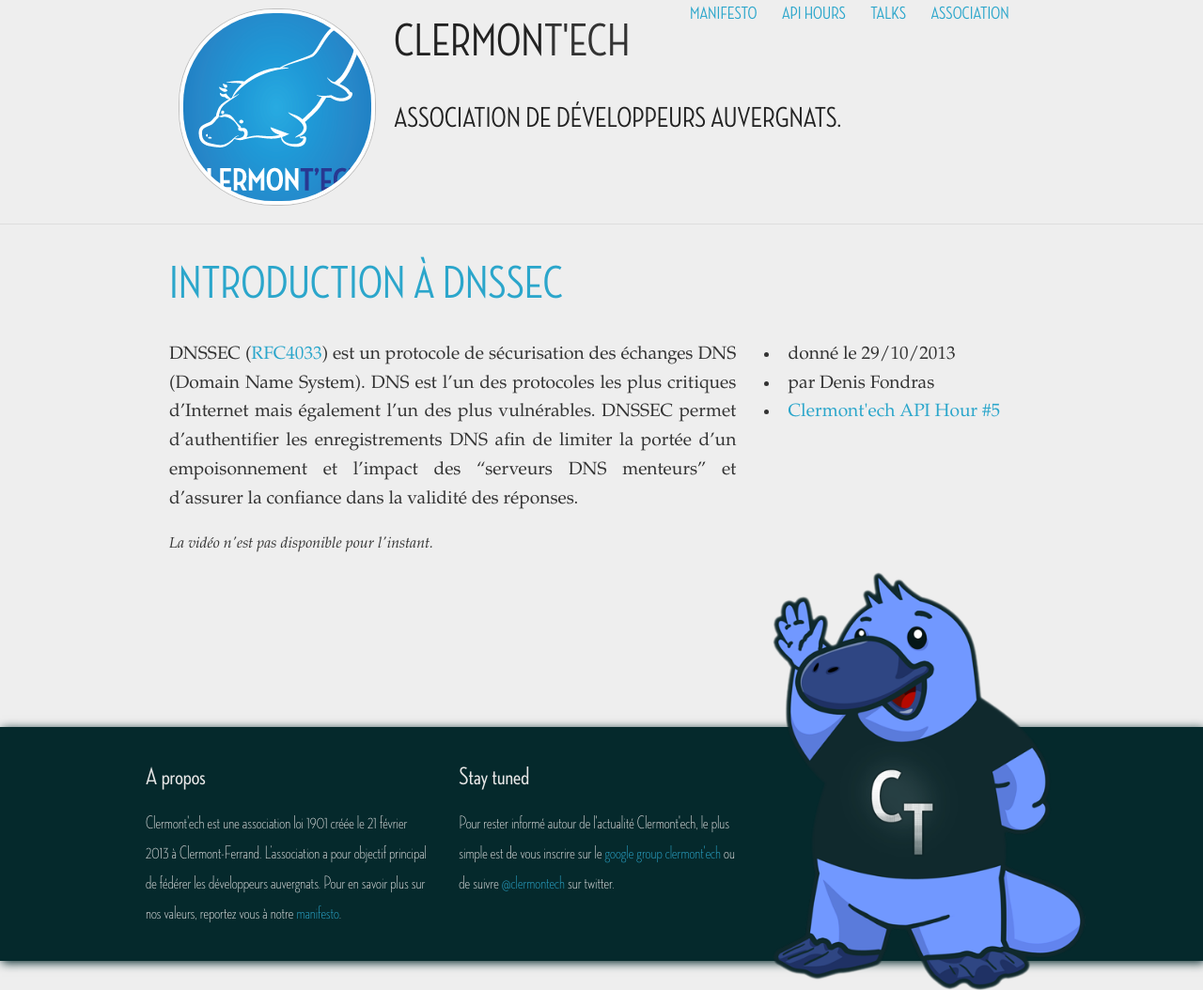
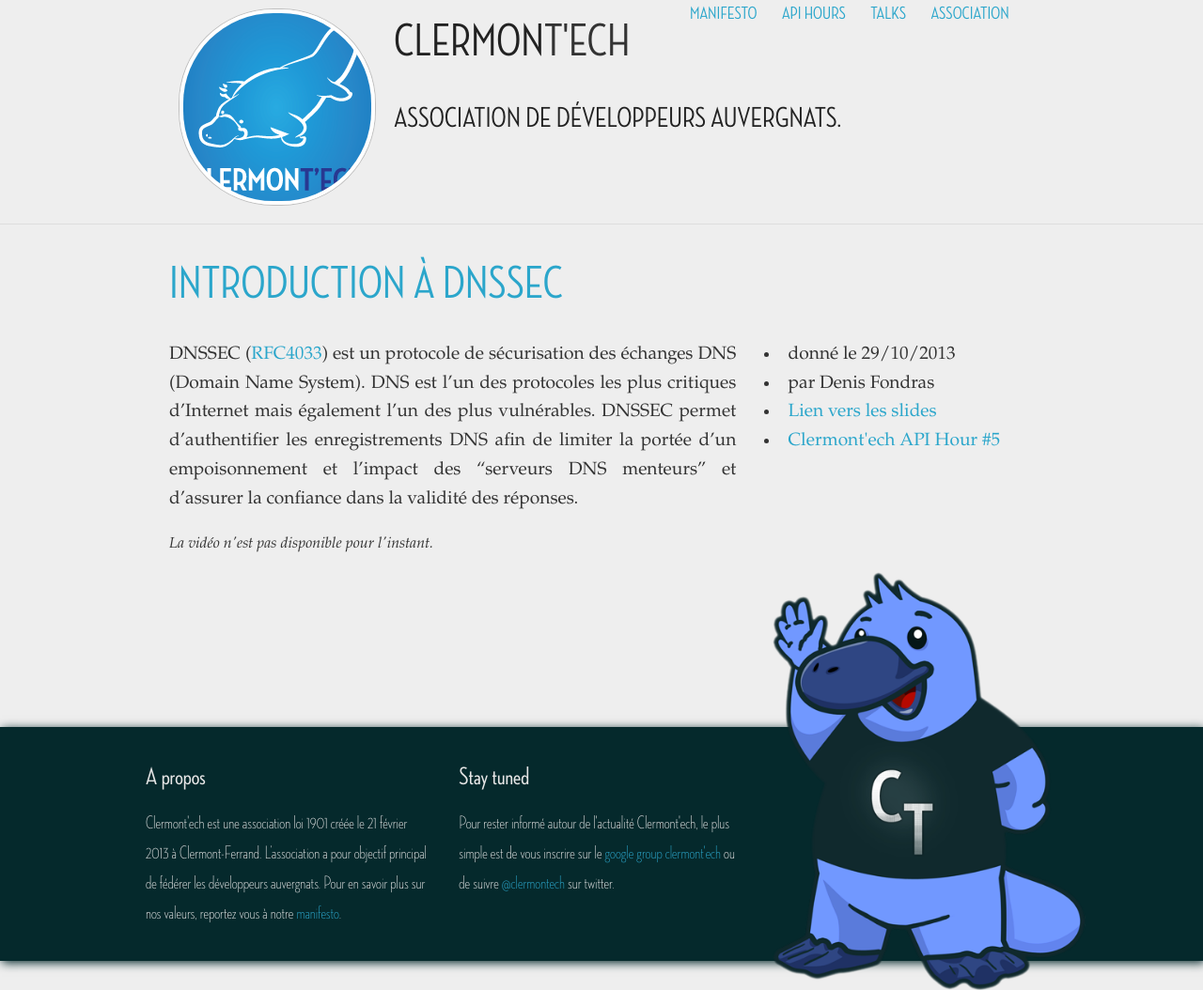
Before and after one commit to clermontech/clermontech.github.com, a Jekyll site: the page built from _posts/2013-10-29-2-denis-fondras-introduction-a-dnssec.md, in a window 1280 px wide. Shown: the whole page at 94% size. Built offline with Jekyll 4.4.1, drawn with Linux system fonts in a browser that asks for light colours; some of the changed lines change nothing that is shown.

Commit message:
Add denis slides

```diff
--- a/_posts/2013-10-29-2-denis-fondras-introduction-a-dnssec.md
+++ b/_posts/2013-10-29-2-denis-fondras-introduction-a-dnssec.md
@@ -10,7 +10,7 @@
 author_url:
 author_image:
 
-slides_url:
+slides_url: https://speakerdeck.com/liopen/introduction-a-dnssec
 video:
 
 title: "Introduction à DNSSEC"
```
